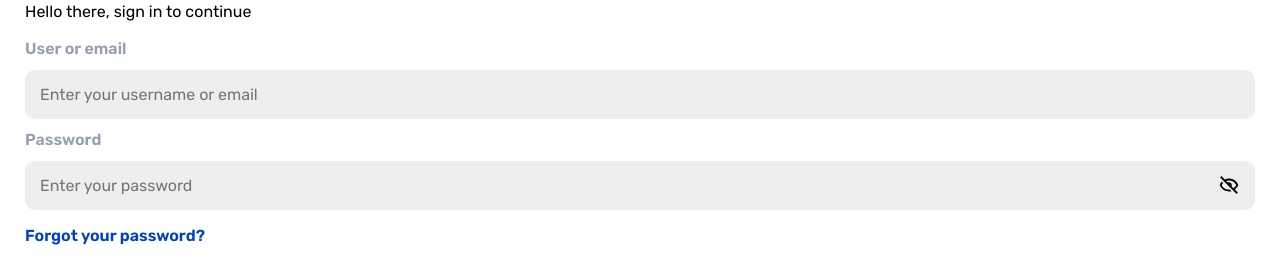
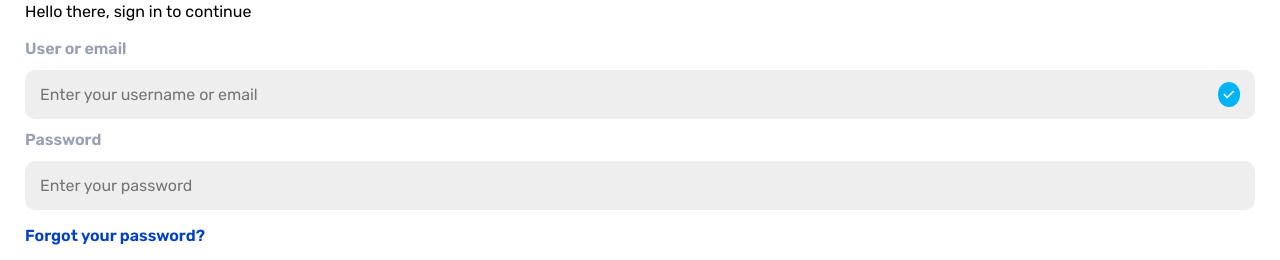
Before and after one commit to FedericoViveros2000/AppBanca, a React (Vite) app: page / in a window 1280 px wide. Shown: the part 392-652 px from the top of the page. Built offline with nearby package versions, Linux system fonts and the light colour scheme.

Commit message:
Validaciones del formulario iniciada

```diff
--- a/index.html
+++ b/index.html
@@ -6,6 +6,7 @@
     <meta name="viewport" content="width=device-width, initial-scale=1.0" />
     <title>Banca App</title>
     <link rel="shortcut icon" href="./src/assets/favicon.svg" type="image/x-icon">
+    <link rel="stylesheet" href="https://cdnjs.cloudflare.com/ajax/libs/font-awesome/6.3.0/css/all.min.css" integrity="sha512-SzlrxWUlpfuzQ+pcUCosxcglQRNAq/DZjVsC0lE40xsADsfeQoEypE+enwcOiGjk/bSuGGKHEyjSoQ1zVisanQ==" crossorigin="anonymous" referrerpolicy="no-referrer" />
   </head>
   <body>
     <div id="root"></div>
--- /dev/null
+++ b/postcss.config.cjs
@@ -0,0 +1,6 @@
+module.exports = {
+  plugins: {
+    tailwindcss: {},
+    autoprefixer: {},
+  },
+}
--- a/src/components/Login.tsx
+++ b/src/components/Login.tsx
@@ -8,35 +8,36 @@ import { Form } from "../interfaces/loginTypes";
 import { useLogin } from "../hooks/useLogin";
 
 const Login = () => {
-  let [inputType, setInputType] = useState("password");
-
-  const changeInputType = () => {
-    if (inputType === "text") {
-      setInputType("password");
-    } else {
-      setInputType("text");
-    }
-  };
+  let [showSuccess, setShowSuccess] = useState(false);
 
   let { isFetching }: fetchData = useFetch("clientes");
 
-  let { handleChangeLogin, handleLogin, errors }: Form =
+  let { formLogin, handleChangeLogin, handleLogin, errors }: Form =
     useLogin(validationLogin);
+
+    if (formLogin.user !== null) {
+      setShowSuccess(true);
+    }
 
   if (isFetching) return <Loader />;
 
   return (
     <div className="container">
       <section className="container__title">
-        <BiArrowBack className="arrow-back"/>
+        <BiArrowBack className="arrow-back" />
         <h1 className="title">Sign In</h1>
       </section>
       <form className="container__form" onSubmit={(e) => handleLogin(e)}>
         <div>
           <h2 className="title title__normal">Welcome Back</h2>
-          <p><span>Hello there, sign in to continue</span></p>
+          <p>
+            <span>Hello there, sign in to continue</span>
+          </p>
         </div>
-        <label htmlFor="user" className="label__login">User or email</label>
+        <label htmlFor="user" className="label__login">
+          User or email
+        </label>
+        <div className="container__messages">
           <input
             type="text"
             autoComplete="off"
@@ -47,11 +48,17 @@ const Login = () => {
             placeholder="Enter your username or email"
             onChange={(e) => handleChangeLogin(e)}
           />
+          <p className="btn">
+            <i className="fa-solid fa-check"></i>
+          </p>
+        </div>
+
         {errors.user && <p>{errors.user}</p>}
-        <label htmlFor="password" className="label__login">Password</label>
-        <div className="container__password">
+        <label htmlFor="password" className="label__login">
+          Password
+        </label>
+        <div className="container__messages">
           <input
-            type={inputType}
             className="input__login input__login--password"
             autoComplete="off"
             name="password"
@@ -60,17 +67,14 @@ const Login = () => {
             placeholder="Enter your password"
             onChange={(e) => handleChangeLogin(e)}
           />
-          <span onClick={changeInputType}>
-            {inputType === "password" ? (
-              <BiHide className="icon-custom"/>
-            ) : (
-              <BiShow className="icon-custom"/>
-            )}
-          </span>
+          {
+            showSuccess &&
+            <p className="btn">
+              <i className="fa-solid fa-check"></i>
+            </p>
+          }
         </div>
-        {errors.password && (
-          <p>{errors.password}</p>
-        )}
+        {errors.password && <p>{errors.password}</p>}
         <p>
           <a href="#" className="forgot__password">
             Forgot your password?
@@ -82,7 +86,9 @@ const Login = () => {
           value="Sign In"
           disabled={isFetching}
         />
-        <p className="signup">Don't have an account? <span className="font-link">Sign up</span></p>
+        <p className="signup">
+          Don't have an account? <span className="font-link">Sign up</span>
+        </p>
       </form>
     </div>
   );
--- a/src/components/styles/colors/colors.css
+++ b/src/components/styles/colors/colors.css
@@ -3,4 +3,5 @@
     --background-light-color: #fff;
     --letter-gray-color: #969fb3;
     --input-background: #efeeee;
+    --input-success: #00b3f3;;
 }
--- a/src/components/styles/modules/login.module.css
+++ b/src/components/styles/modules/login.module.css
@@ -53,7 +53,7 @@
 
 .input__login{
     width: 100%;
-    padding: 15px;
+    padding: 15px 0px;
     border: none;
     background-color: var(--input-background);
     border-radius: 10px;
@@ -107,3 +107,19 @@
     font-size: var(--font-size-regular-normal);
     font-weight: var(--font-weight-semibold);
 }
+
+.container__messages{
+    display: flex;
+    align-items: center;
+    font-size: 12px;
+    padding: 0px 15px;
+    background-color: var(--input-background);
+    border-radius: 10px;
+}
+
+.btn{
+    padding: .5px 6px;
+    background-color: var(--input-success);
+    border-radius: 50%;
+    color: #fff;
+}
--- a/src/hooks/useLogin.tsx
+++ b/src/hooks/useLogin.tsx
@@ -34,7 +34,8 @@ const useLogin = (validationForm: Function) => {
   return {
     handleChangeLogin,
     handleLogin,
-    errors
+    errors,
+    formLogin
   };
 };
 
--- /dev/null
+++ b/src/index.css
@@ -0,0 +1,15 @@
+@tailwind base;
+@tailwind components;
+@tailwind utilities;
+
+@layer base {
+    .input {
+        @apply block w-full my-3 p-3 outline-0 border border-primary rounded-md
+    }
+    .btn {
+        @apply block w-full mt-5 p-3 cursor-pointer rounded-md text-white
+    }
+    .btn-primary {
+        @apply bg-primary
+    }
+}
--- a/src/interfaces/loginTypes.ts
+++ b/src/interfaces/loginTypes.ts
@@ -4,4 +4,5 @@ export type Form = {
     handleChangeLogin: Function;
     handleLogin: Function;
     errors?: AppState["errors"];
+    formLogin: AppState["form"]
 }
```
Also changed, not shown: tailwind.config.cjs (added, +16 -0 lines). Lines whose indentation alone changed are shown as unchanged.
